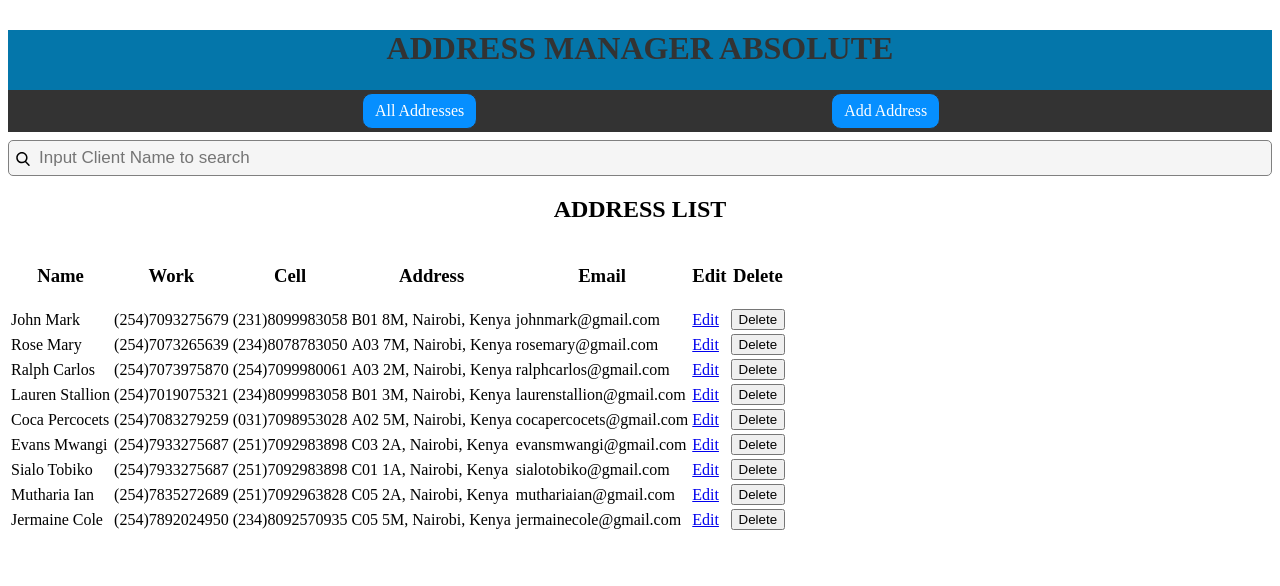
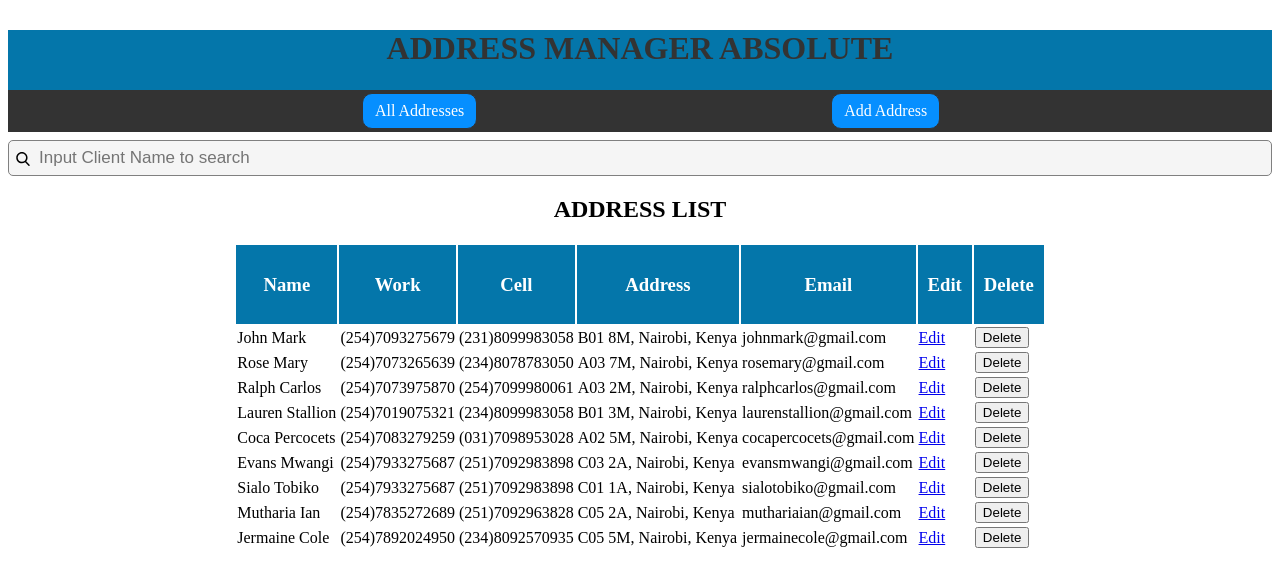
Before and after one commit to PascalOdudigbo/Address-Manager-App, a React (Create React App) app: page / in a window 1280 px wide. Shown: the top 586 px of the page. Built offline with nearby package versions, Linux system fonts and the light colour scheme; data requests are answered from the project's data file.

Commit message:
styled the table and the table header

```diff
--- a/src/index.css
+++ b/src/index.css
@@ -64,7 +64,20 @@
   margin-top: 8px;
   font-size: 17px;
 }
+
 .search:hover, .search:focus {
   border: 1.5px solid #009688;
   background-color: white;
-  }
+}
+
+table{
+  margin-left: auto;
+  margin-right: auto;
+}
+
+th {
+  height: 10px;
+  padding: 10px;
+  background-color: #0476aa;
+  color: white;
+}
```
